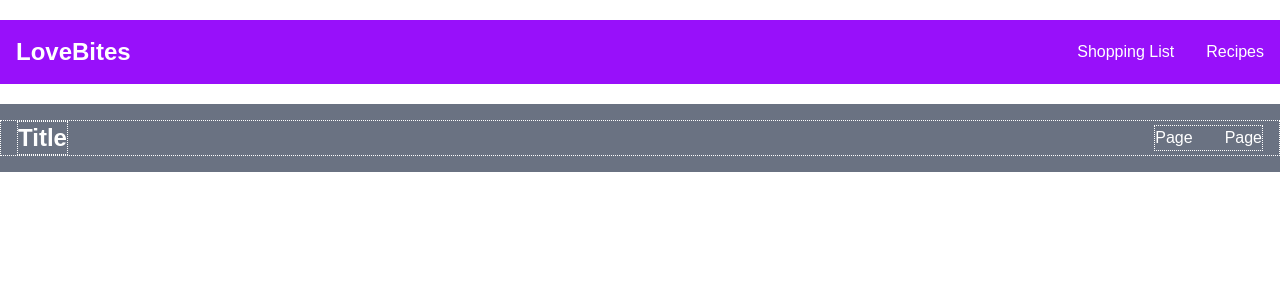
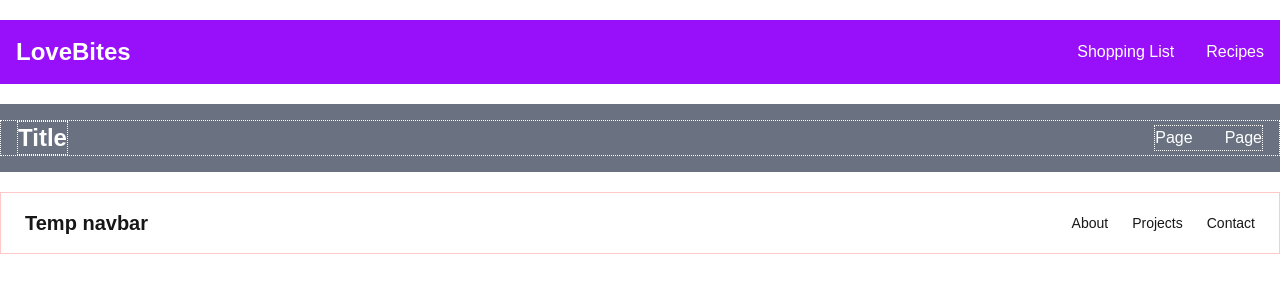
Before and after one commit to reece-davies/frontend-lab, a Next.js app: page /Navbars in a window 1280 px wide. Shown: the top 300 px of the page. Built offline with nearby package versions, Linux system fonts and the light colour scheme.

Commit message:
Added temp navbar

```diff
--- a/app/Navbars/page.js
+++ b/app/Navbars/page.js
@@ -37,6 +37,22 @@
                     </ul>
                 </div>
             </nav>
+
+            <div className="m-5" />
+
+            <nav className="border border-red-200 w-full bg-background text-foreground px-6 py-4 flex items-center justify-between">
+                {/* Logo / Name */}
+                <div className="text-xl font-bold">Temp navbar</div>
+
+                {/* Links */}
+                <ul className="flex space-x-6 text-sm font-medium">
+                    <li><a href="#about" className="hover:text-red-400">About</a></li>
+                    <li><a href="#projects" className="hover:text-gray-400">Projects</a></li>
+                    <li><a href="#contact" className="hover:text-gray-400">Contact</a></li>
+                </ul>
+            </nav>
+
+
         </div>
     );
   }
```
